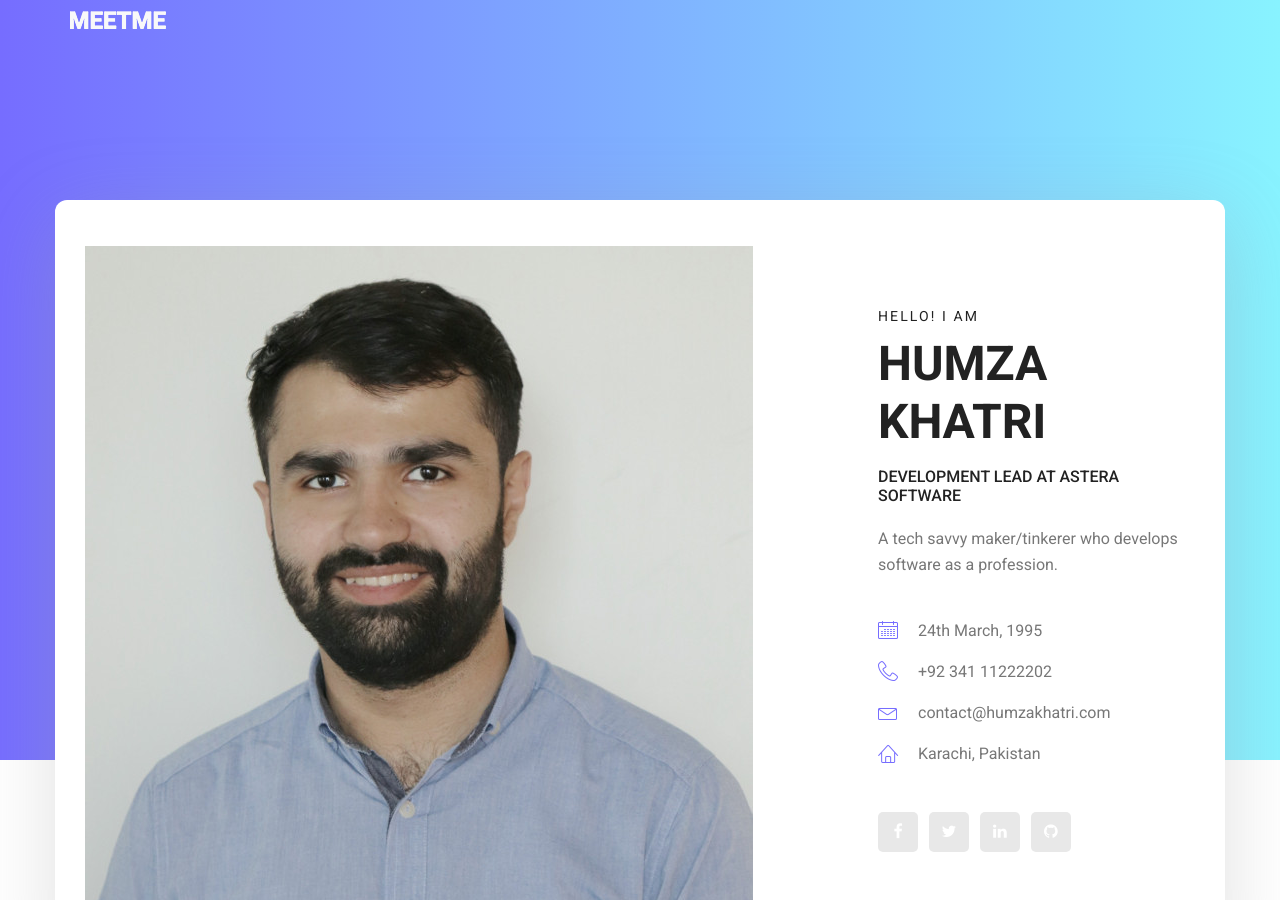
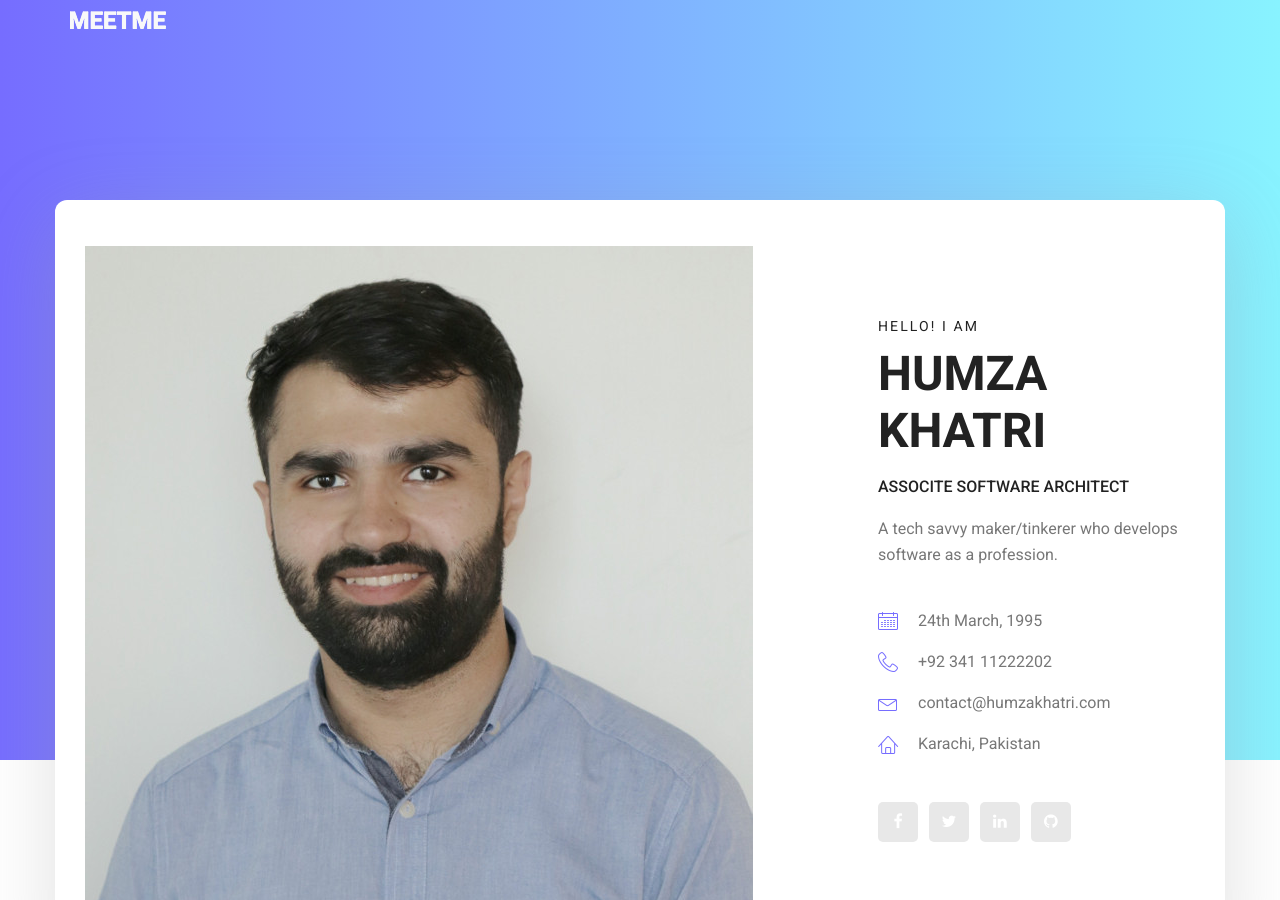
Before and after one commit to humzakhatri/humzakhatri.github.io, a Jekyll site: the page index.html, which Jekyll copies as it is, in a window 1280 px wide and 900 px high. Built offline with Jekyll 4.4.1, drawn with Linux system fonts in a browser that asks for light colours.

Commit message:
Update index.html
Changed the title to Associate software Architect

```diff
--- a/index.html
+++ b/index.html
@@ -78,7 +78,7 @@
 								<div class="personal_text">
 									<h6>Hello! I am</h6>
 									<h3>Humza Khatri</h3>
-									<h4>Development Lead at Astera Software</h4>
+									<h4>Associte Software Architect</h4>
 									<p>A tech savvy maker/tinkerer who develops software as a profession.</p>
 									<ul class="list basic_info">
 										<li><a href="#"><i class="lnr lnr-calendar-full"></i> 24th March, 1995</a></li>
```
